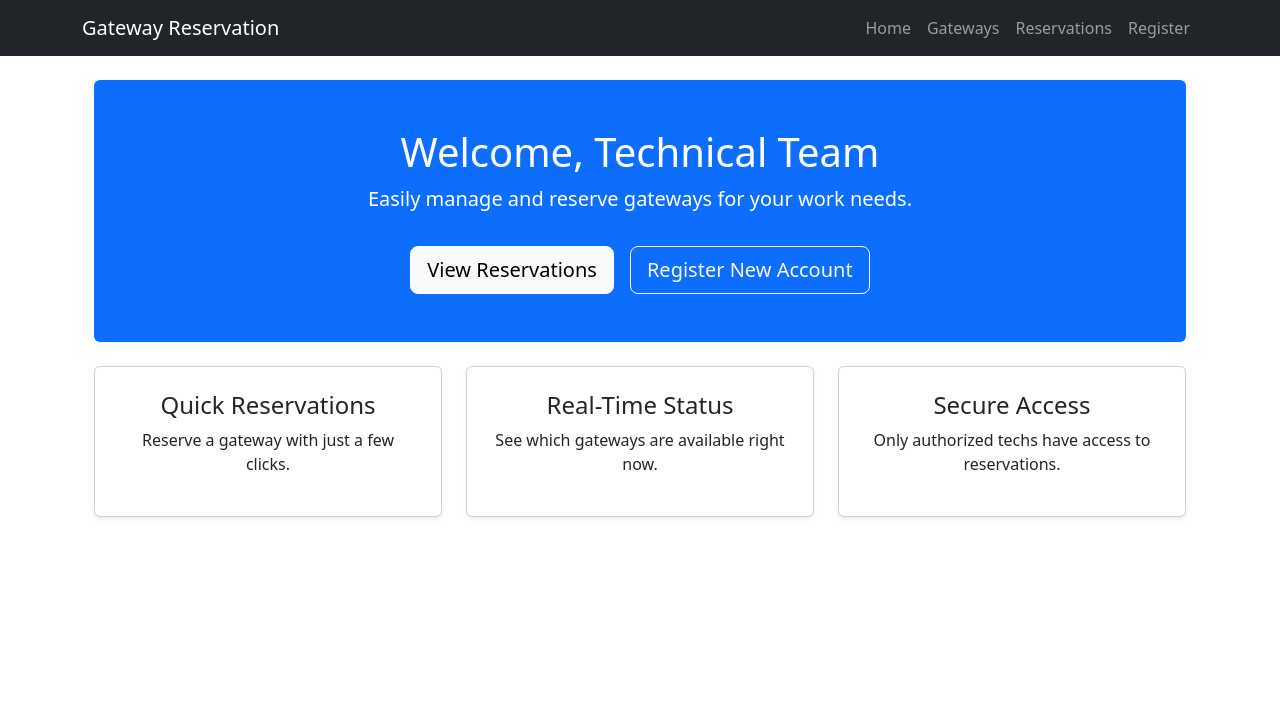
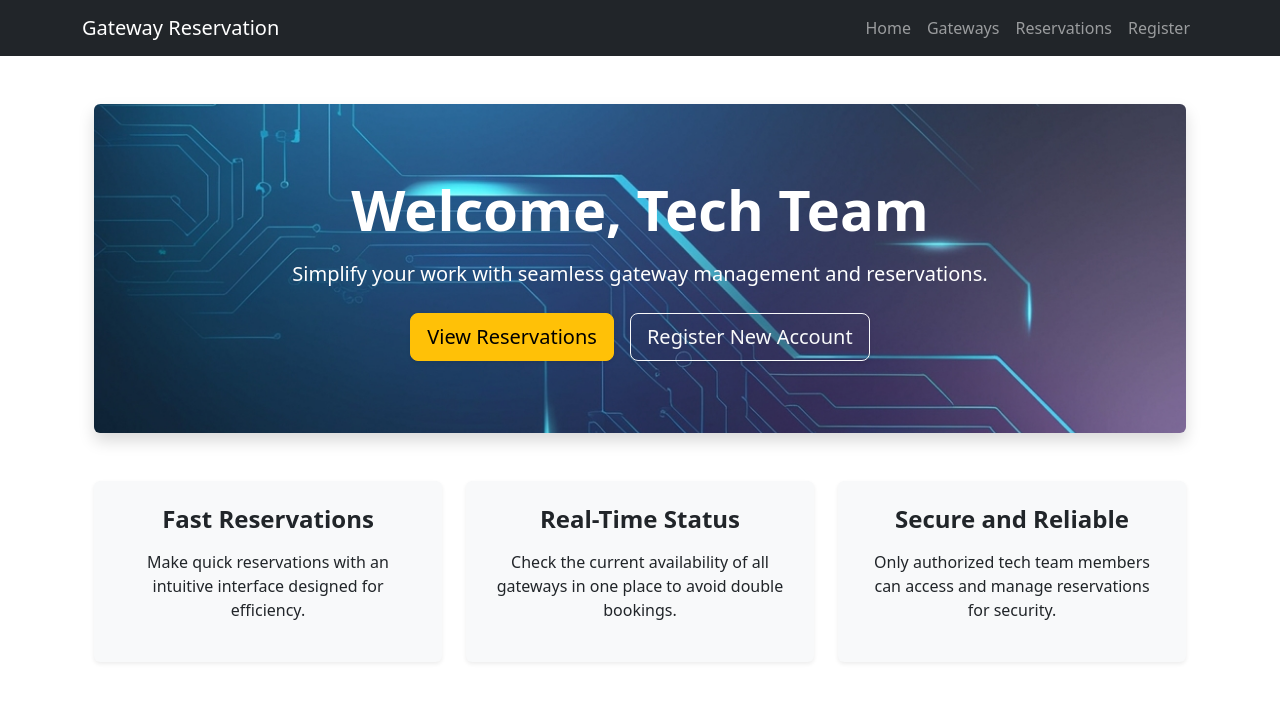
Before and after one commit to Venc-alt/Cloned-frontend, a React (Create React App) app: page / in a window 1280 px wide. Shown: the top 702 px of the page. Built offline with nearby package versions, Linux system fonts and the light colour scheme.

Commit message:
new homepage look with background image

```diff
--- a/src/pages/HomePage.js
+++ b/src/pages/HomePage.js
@@ -1,40 +1,89 @@
+// // src/pages/HomePage.js
+// import React from 'react';
+// import { Link } from 'react-router-dom';
+
+// const HomePage = () => {
+//   return (
+//     <div className="container mt-4">
+//       {/* Hero Section */}
+//       <div className="bg-primary text-white text-center p-5 rounded mb-4">
+//         <h1>Welcome, Technical Team</h1>
+//         <p className="lead">Easily manage and reserve gateways for your work needs.</p>
+//         <Link to="/reservations" className="btn btn-light btn-lg mt-3 me-3">
+//           View Reservations
+//         </Link>
+//         <Link to="/register" className="btn btn-outline-light btn-lg mt-3">
+//           Register New Account
+//         </Link>
+//       </div>
+
+//       {/* Key Features Section */}
+//       <div className="row text-center">
+//         <div className="col-md-4 mb-4">
+//           <div className="card p-4 shadow-sm">
+//             <h4>Quick Reservations</h4>
+//             <p>Reserve a gateway with just a few clicks.</p>
+//           </div>
+//         </div>
+//         <div className="col-md-4 mb-4">
+//           <div className="card p-4 shadow-sm">
+//             <h4>Real-Time Status</h4>
+//             <p>See which gateways are available right now.</p>
+//           </div>
+//         </div>
+//         <div className="col-md-4 mb-4">
+//           <div className="card p-4 shadow-sm">
+//             <h4>Secure Access</h4>
+//             <p>Only authorized techs have access to reservations.</p>
+//           </div>
+//         </div>
+//       </div>
+//     </div>
+//   );
+// };
+
+// export default HomePage;
+
+
 // src/pages/HomePage.js
 import React from 'react';
 import { Link } from 'react-router-dom';
 
 const HomePage = () => {
   return (
-    <div className="container mt-4">
+    <div className="container mt-5">
       {/* Hero Section */}
-      <div className="bg-primary text-white text-center p-5 rounded mb-4">
-        <h1>Welcome, Technical Team</h1>
-        <p className="lead">Easily manage and reserve gateways for your work needs.</p>
-        <Link to="/reservations" className="btn btn-light btn-lg mt-3 me-3">
-          View Reservations
-        </Link>
-        <Link to="/register" className="btn btn-outline-light btn-lg mt-3">
-          Register New Account
-        </Link>
+      <div className="hero-section text-white p-5 rounded shadow" style={{ backgroundImage: 'url(/images/Leonardo_Phoenix.jpg)', backgroundSize: 'cover', backgroundPosition: 'center' }}>
+        <div className="overlay d-flex flex-column align-items-center justify-content-center text-center p-4">
+          <h1 className="display-4 fw-bold mb-3">Welcome, Tech Team</h1>
+          <p className="lead mb-4">Simplify your work with seamless gateway management and reservations.</p>
+          <div className="d-flex gap-3">
+            <Link to="/reservations" className="btn btn-warning btn-lg shadow-sm">View Reservations</Link>
+            <Link to="/register" className="btn btn-outline-light btn-lg shadow-sm">Register New Account</Link>
+          </div>
+        </div>
       </div>
 
-      {/* Key Features Section */}
-      <div className="row text-center">
-        <div className="col-md-4 mb-4">
-          <div className="card p-4 shadow-sm">
-            <h4>Quick Reservations</h4>
-            <p>Reserve a gateway with just a few clicks.</p>
+      {/* Features Section */}
+      <div className="features-section my-5">
+        <div className="row gy-4">
+          <div className="col-md-4">
+            <div className="feature-card bg-light p-4 text-center rounded shadow-sm h-100">
+              <h4 className="fw-bold mb-3">Fast Reservations</h4>
+              <p>Make quick reservations with an intuitive interface designed for efficiency.</p>
+            </div>
           </div>
-        </div>
-        <div className="col-md-4 mb-4">
-          <div className="card p-4 shadow-sm">
-            <h4>Real-Time Status</h4>
-            <p>See which gateways are available right now.</p>
+          <div className="col-md-4">
+            <div className="feature-card bg-light p-4 text-center rounded shadow-sm h-100">
+              <h4 className="fw-bold mb-3">Real-Time Status</h4>
+              <p>Check the current availability of all gateways in one place to avoid double bookings.</p>
+            </div>
           </div>
-        </div>
-        <div className="col-md-4 mb-4">
-          <div className="card p-4 shadow-sm">
-            <h4>Secure Access</h4>
-            <p>Only authorized techs have access to reservations.</p>
+          <div className="col-md-4">
+            <div className="feature-card bg-light p-4 text-center rounded shadow-sm h-100">
+              <h4 className="fw-bold mb-3">Secure and Reliable</h4>
+              <p>Only authorized tech team members can access and manage reservations for security.</p>
+            </div>
           </div>
         </div>
       </div>
```
Also changed, not shown: src/components/ReservationForm.js (+0 -106 lines), src/pages/ReservationsPage.js (+0 -66 lines), public/images/Leonardo_Phoenix.jpg (added).
